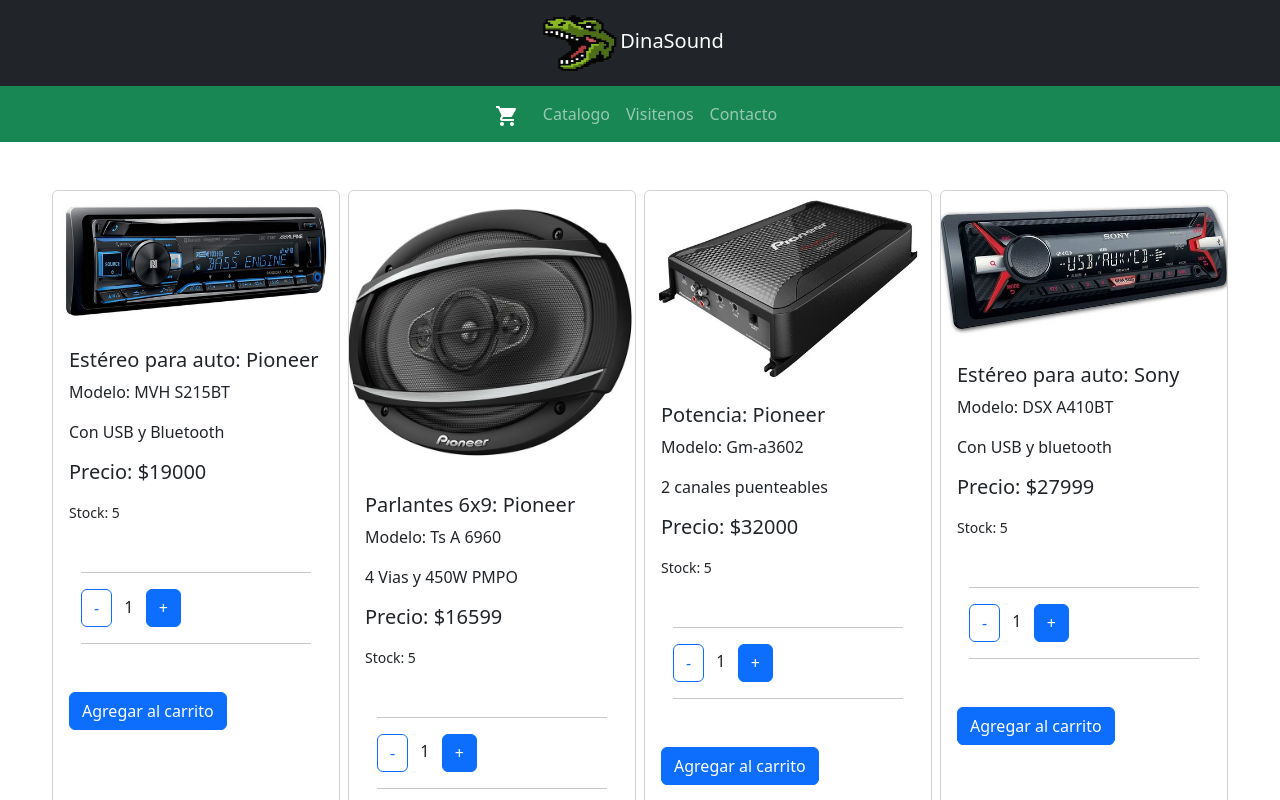
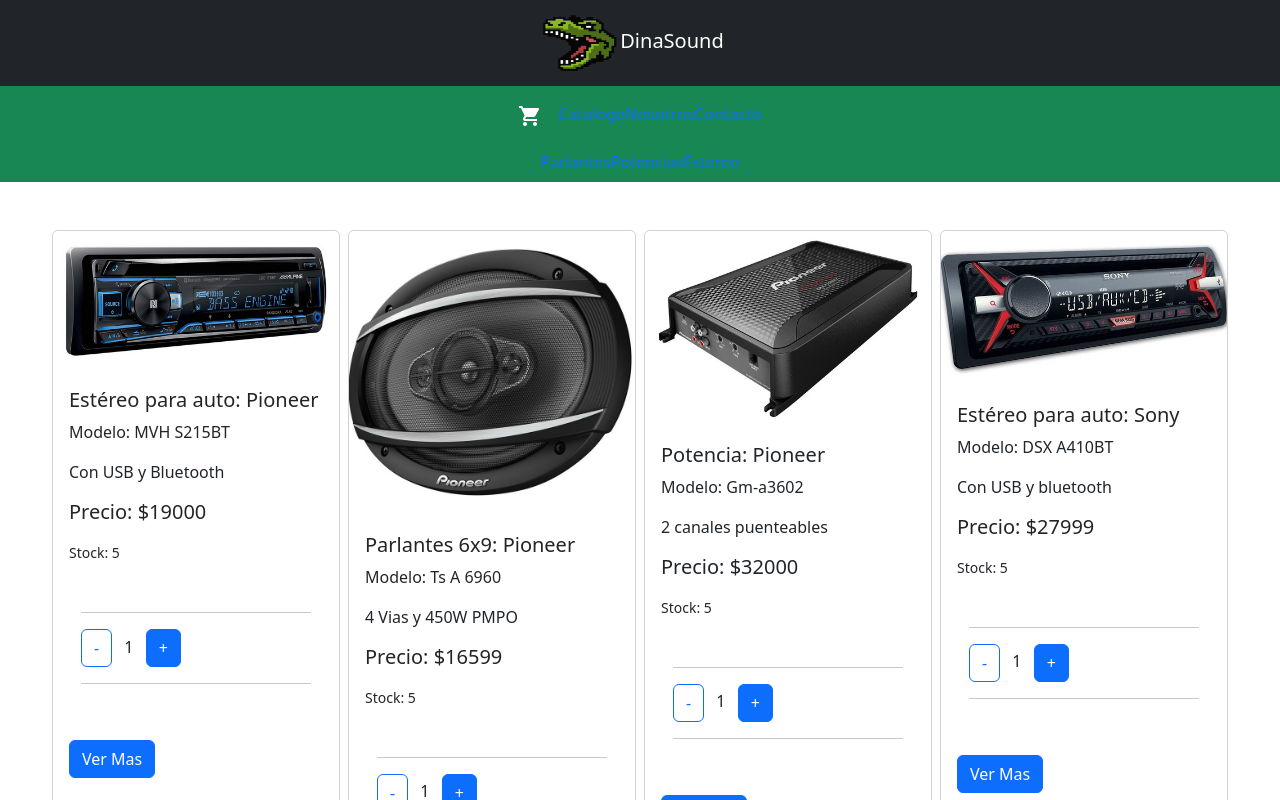
Before and after one commit to diosoid/Curso-de-React-JS, a React (Create React App) app: page / in a window 1280 px wide. Shown: the top 800 px of the page. Built offline with nearby package versions, Linux system fonts and the light colour scheme.

Commit message:
Luchando con los desafios

```diff
--- a/src/App.js
+++ b/src/App.js
@@ -4,28 +4,43 @@
 import ItemListContainer from './components/ItemListContainer/ItemListContainer'
 import 'bootstrap/dist/css/bootstrap.min.css';
 import {BrowserRouter, Routes, Route, Navigate} from 'react-router-dom'
+import Contacto from './components/Contacto/Contacto';
+import Nosotros from './components/Nosotros/Nosotros';
 import ItemDetailContainer from './components/ItemDetailContainer/ItemDetailContainer';
+
+
+
+const App = () => {
+  return (
+
+    <div>
+
+    <BrowserRouter>
+
+      <Header/>
+
+      <Routes>
+
+        <Route path='/' element={ <ItemListContainer usuario1 = "Cosme Fulanito" correoElectronico= "callefalsa123@gmail.com"/>}/>
+        <Route path='/item/:itemId' element={<ItemDetailContainer/>}/>
+
+        <Route path='/productos/:categoryId' element={<ItemListContainer/>}/>
+        <Route path='/nosotros' element={<Nosotros/>}/>
+        <Route path='/contacto' element={<Contacto/>}/>
+        <Route path='*' element={ <Navigate to="/" />} />
+
+
+      </Routes>
 
 
 
 
 
-
-
-
-
-const App = () => {
-  return (
-    <BrowserRouter>
-
-
-    <Header/>
-     {/* <ItemDetailContainer item={1}/> */}
-    <ItemListContainer usuario1 = "Cosme Fulanito" correoElectronico= "callefalsa123@gmail.com"/>
-
-
+      {/* <ItemListContainer usuario1 = "Cosme Fulanito" correoElectronico= "callefalsa123@gmail.com"/> */}
 
     </BrowserRouter>
+
+    </div>
   );
 }
 
--- /dev/null
+++ b/src/components/Contacto/Contacto.js
@@ -0,0 +1,13 @@
+const Contacto = () => {
+    return (
+        <div>
+
+            <h1> Contacto</h1>
+            <hr></hr>
+
+
+        </div>
+    )
+}
+
+export default Contacto
--- a/src/components/Header/Header.js
+++ b/src/components/Header/Header.js
@@ -4,6 +4,9 @@
 import logo from '../../assets/dinoicon.png'
 import Nav from 'react-bootstrap/Nav';
 import CartWidjet from '../CartWidjet';
+import {Link} from 'react-router-dom'
+
+
 
 
 function BrandExample() {
@@ -36,11 +39,26 @@
         <Container className="justify-content-center"  >
           <Navbar.Brand ><CartWidjet/></Navbar.Brand>
           <Nav  >
-            <Nav.Link >Catalogo</Nav.Link>
-            <Nav.Link >Visitenos</Nav.Link>
-            <Nav.Link >Contacto</Nav.Link>
+            <Link to='/'>Catalogo</Link>
+            <Link to='/Nosotros'>Nosotros</Link>
+            <Link to='/Contacto'>Contacto</Link>
+          </Nav>
 
+
+
+
+        </Container>
+      </Navbar>
+      <Navbar bg="success" variant="dark"  >
+        <Container className="justify-content-center" >
+
+          <Nav  >
+
+            <Link to='/productos/parlantes'  >Parlantes</Link>
+            <Link to='/productos/potencias' >Potencias</Link>
+            <Link to='/productos/estereo' >Estereo</Link>
           </Nav>
+
         </Container>
       </Navbar>
 
--- a/src/components/Item/Item.js
+++ b/src/components/Item/Item.js
@@ -1,8 +1,8 @@
-
 import './Item.css'
 import Contador from "../Contador"
-import Button from 'react-bootstrap/Button';
+
 import Card from 'react-bootstrap/Card';
+import { Link } from 'react-router-dom';
 
 
 
@@ -25,7 +25,7 @@
       <small>Stock: {producto.cantidad}</small>
       <p>{producto.descripcion}</p>
       <Contador/>
-      <Button variant="primary">Agregar al carrito</Button>
+      <Link to= {`/item/${producto.id}`} className="btn btn-primary my-2" variant="primary">Ver Mas</Link>
       </Card.Body>
       </Card>
 
@@ -33,22 +33,3 @@
 }
 
 export default Item
-
-
-
-
-/*  function BasicExample() {
-  return (
-    <Card style={{ width: '18rem' }}>
-      <Card.Img variant="top" src={producto.img}  alt={producto.nombre} />
-      <Card.Body>
-        <Card.Title>{producto.nombre}</Card.Title>
-        <Card.Text>
-          Some quick example text to build on the card title and make up the
-          bulk of the card's content.
-        </Card.Text>
-        <Button variant="primary">Go somewhere</Button>
-      </Card.Body>
-    </Card>
-  );
-}  */
--- /dev/null
+++ b/src/components/ItemDetail/ItemDetail.js
@@ -0,0 +1,14 @@
+const ItemDetail = ({item}) => {
+
+    return (
+        <div className="container my-5">
+            <img src={item.img} alt={item.nombre}/>
+            <h3>{item.nombre}</h3>
+            <p>{item.atributos}</p>
+            <p>{item.category}</p>
+            <h4>Precio: ${item.valor}</h4>
+        </div>
+    )
+}
+
+export default ItemDetail
--- a/src/components/ItemDetailContainer/ItemDetailContainer.js
+++ b/src/components/ItemDetailContainer/ItemDetailContainer.js
@@ -1,37 +1,44 @@
 import { useEffect, useState } from "react"
 import { pedirDatos } from "../../helpers/pedirDatos"
+import { useParams } from 'react-router-dom'
+import ItemDetail from "../ItemDetail/ItemDetail"
 
-
-const ItemDetailContainer = ( {idProducto} ) => {
+const ItemDetailContainer = () => {
 
     const [item, setItem] = useState(null)
+    const [loading, setLoading] = useState(true)
 
+    const {itemId} = useParams()
+
+    console.log(itemId)
     console.log(item)
 
-    useEffect (() => {
+    useEffect(() => {
+        setLoading(true)
 
         pedirDatos()
-        .then((res) => {
-            setItem(res)
-        })
-        .catch((error) => {
-            console.log(error)
-        } )
-        .finally(() => {
+            .then((res) => {
+                setItem( res.find((prod) => prod.id === Number(itemId)) )
+            })
+            .catch(err => console.log(err))
+            .finally(() => {
+                setLoading(false)
+            })
+        // setear el estado con un único producto
 
-        })
+    }, [itemId])
 
-    }, [])
+    return (
+        <div>
+            {
+                loading
+                ? <h2>Loading...</h2>
+                : <ItemDetail item={item} />
+            }
 
-    return(
-
-        <div>
-
-            {/*  <ItemDetailContainer item ={item}/>  */}
 
         </div>
     )
-
 }
 
 export default ItemDetailContainer
--- a/src/components/ItemListContainer/ItemListContainer.js
+++ b/src/components/ItemListContainer/ItemListContainer.js
@@ -1,37 +1,48 @@
 import { useEffect, useState } from "react"
 import { pedirDatos } from "../../helpers/pedirDatos"
 import ItemList from "../ItemList/itemList"
+import { useParams } from "react-router-dom"
 
 
 
 
-   const ItemListContainer = ( { usuario1 , correoElectronico} ) => {
+   const ItemListContainer = () => {
 
 
-      const [productos, setProductos ] = useState([])
+    const [productos, setProductos] = useState([])
+    const [loading, setLoading] = useState(true)
 
-      console.log(productos)
+    const { categoryId } = useParams()
+    console.log(categoryId)
 
     useEffect(() => {
+        setLoading(true)
+
         pedirDatos()
             .then( (res) => {
+                if (!categoryId) {
                     setProductos(res)
+                } else {
+                    setProductos( res.filter((prod) => prod.category === categoryId) )
+                }
             })
-          .catch((error) => {
+            .catch( (error) => {
                 console.log(error)
             })
             .finally(() => {
-            //console.log("Fin del proceso")
+                setLoading(false)
             })
-
-      }, [])
-
-
+    }, [categoryId])
 
       return (
         <div >
 
-          <ItemList productos={productos}/>
+          {
+            loading
+            ? <h2>Cargando.</h2>
+            : <ItemList productos={productos}/>
+          }
+
 
           {/* <h2>Bienvenido {usuario1}</h2>
            <hr/>
--- /dev/null
+++ b/src/components/Nosotros/Nosotros.js
@@ -0,0 +1,13 @@
+const Nosotros = () => {
+    return (
+        <div>
+
+            <h1> Nosotros</h1>
+            <hr></hr>
+
+
+        </div>
+    )
+}
+
+export default Nosotros
--- a/src/data/Data.js
+++ b/src/data/Data.js
@@ -1,11 +1,11 @@
 export const stock = [
-    {nombre: "Estéreo para auto", modelo: "MVH S215BT", valor: 19000, atributos: "Con USB y Bluetooth", marca: "Pioneer", cantidad: 5, id: 1, img: "./assets/stock-img/estereoAlpine.jpg"},
-    {nombre: "Parlantes 6x9", modelo: "Ts A 6960", valor: 16599, atributos: "4 Vias y 450W PMPO", marca: "Pioneer", cantidad: 5, id: 2, img: "./assets/stock-img/parlantesPioneer.jpg"},
-    {nombre: "Potencia", modelo: "Gm-a3602", valor: 32000, atributos: "2 canales puenteables", marca: "Pioneer", cantidad: 5, id: 3, img: "./assets/stock-img/potenciaPioneer.jpg"},
-    {nombre: "Estéreo para auto", modelo: "DSX A410BT", valor: 27999, atributos: "Con USB y bluetooth", marca: "Sony", cantidad: 5, id: 4, img: "./assets/stock-img/estereoSony.jpg"},
-    {nombre: "Parlantes 6x9", modelo: "Xs-fb6930", valor: 24.990, atributos: "3 Vias 450 Watt 4 Ohms", marca: "Sony", cantidad: 5, id: 5, img: "./assets/stock-img/parlantesSony.jpg"},
-    {nombre: "Potencia", modelo: "Xm-n1004", valor: 26500, atributos: "100w X 4.", marca: "Sony", cantidad: 5, id: 6, img: "./assets/stock-img/potenciaSony.jpg"},
-    {nombre: "Estéreo para auto", modelo: "CDE-175BT", valor: 49900, atributos: "Con USB y bluetooth", marca: "Alpine", cantidad: 5, id: 7, img: "./assets/stock-img/estereoAlpine.jpg"},
-    {nombre: "Parlantes 6x9", modelo: "R-s69", valor: 33328, atributos: "100w Rms Spr-69", marca: "Alpine", cantidad: 5, id: 8, img: "./assets/stock-img/parlantesAlpine.jpg"},
-    {nombre: "Potencia", modelo: "S-A55V", valor: 71388, atributos: "40w X 4 + 1 Canal 300w Rms", marca: "Alpine", cantidad: 5, id: 9, img: "./assets/stock-img/potenciaAlpine.jpg"}
+    {nombre: "Estéreo para auto", modelo: "MVH S215BT", valor: 19000, atributos: "Con USB y Bluetooth", marca: "Pioneer", cantidad: 5, id: 1, img: "./assets/stock-img/estereoAlpine.jpg", category: "estereo"},
+    {nombre: "Parlantes 6x9", modelo: "Ts A 6960", valor: 16599, atributos: "4 Vias y 450W PMPO", marca: "Pioneer", cantidad: 5, id: 2, img: "./assets/stock-img/parlantesPioneer.jpg", category: "parlantes"},
+    {nombre: "Potencia", modelo: "Gm-a3602", valor: 32000, atributos: "2 canales puenteables", marca: "Pioneer", cantidad: 5, id: 3, img: "./assets/stock-img/potenciaPioneer.jpg", category: "potencias"},
+    {nombre: "Estéreo para auto", modelo: "DSX A410BT", valor: 27999, atributos: "Con USB y bluetooth", marca: "Sony", cantidad: 5, id: 4, img: "./assets/stock-img/estereoSony.jpg", category: "estereo"},
+    {nombre: "Parlantes 6x9", modelo: "Xs-fb6930", valor: 24.990, atributos: "3 Vias 450 Watt 4 Ohms", marca: "Sony", cantidad: 5, id: 5, img: "./assets/stock-img/parlantesSony.jpg", category: "parlantes"},
+    {nombre: "Potencia", modelo: "Xm-n1004", valor: 26500, atributos: "100w X 4.", marca: "Sony", cantidad: 5, id: 6, img: "./assets/stock-img/potenciaSony.jpg", category: "potencias"},
+    {nombre: "Estéreo para auto", modelo: "CDE-175BT", valor: 49900, atributos: "Con USB y bluetooth", marca: "Alpine", cantidad: 5, id: 7, img: "./assets/stock-img/estereoAlpine.jpg", category: "estereo"},
+    {nombre: "Parlantes 6x9", modelo: "R-s69", valor: 33328, atributos: "100w Rms Spr-69", marca: "Alpine", cantidad: 5, id: 8, img: "./assets/stock-img/parlantesAlpine.jpg", category: "parlantes"},
+    {nombre: "Potencia", modelo: "S-A55V", valor: 71388, atributos: "40w X 4 + 1 Canal 300w Rms", marca: "Alpine", cantidad: 5, id: 9, img: "./assets/stock-img/potenciaAlpine.jpg", category: "potencias"}
      ]
```
Also changed, not shown: src/components/Header/Header.css (+12 -0 lines). Lines whose indentation alone changed are shown as unchanged.
